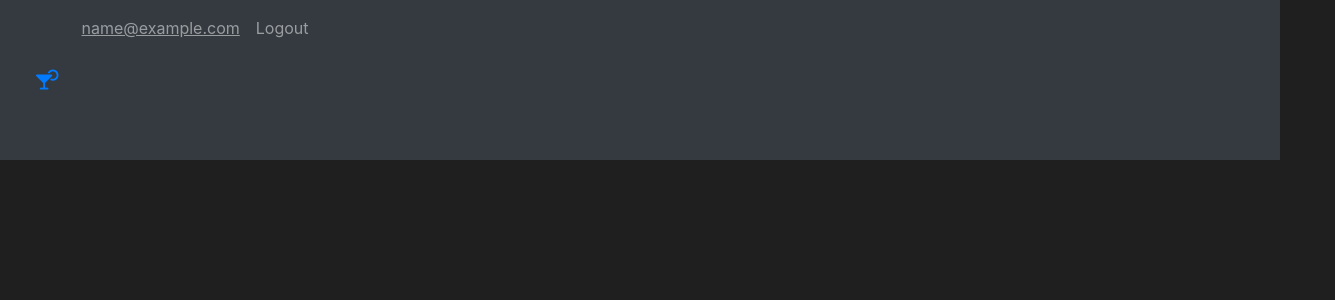
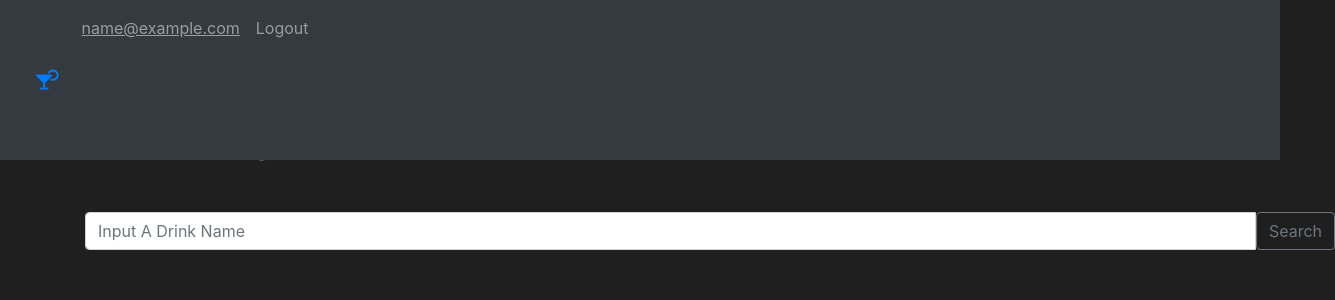
Before and after one commit to CATT-CODE/cocktail_v2_frontend, a React (Create React App) app: page /search-drink-name in a window 1280 px wide. Shown: the top 300 px of the page, 1335 px wide, since content can reach past the window. Built offline with nearby package versions, Linux system fonts and the light colour scheme; sample sign-in values are in the browser's storage.

Commit message:
ingredient page fully refactored, drink name page fully refactored, home page general improvements

```diff
--- a/src/MainRouter.js
+++ b/src/MainRouter.js
@@ -21,11 +21,11 @@ const MainRouter = (props) => {
 					path={"/search-ingredient"}
 					component={SearchIngredient}
 				/>
-				{/* <PrivateRoute
+				<PrivateRoute
 					exact
 					path={"/search-drink-name"}
 					component={SearchDrinkName}
-				/> */}
+				/>
 				<PrivateRoute
 					exact
 					path={"/random-selection"}
--- a/src/components/AuthUser/SearchDrinkName.js
+++ b/src/components/AuthUser/SearchDrinkName.js
@@ -1,31 +1,27 @@
-import React, { Component } from "react";
+import React, { useState } from "react";
 import axios from "axios";
 import { toast } from "react-toastify";
 
 function SearchDrinkName () {
-	state = {
-		searchNameArray: [],
-		nameInput: "",
-		displayInput: "",
+
+	const [searchNameArray, setSearchNameArray] = useState([]);
+	const [nameInput, setNameInput] = useState("");
+	const [displayInput, setDisplayInput] = useState("");
+	const [isLoading, setIsLoading] = useState(false);
+
+	function handleInputOnChange (event) {
+		setNameInput(event.target.value);
 	};
 
-	handleInputOnChange = (event) => {
-		this.setState({
-			nameInput: event.target.value,
-		});
-	};
-
-	handleSearchOnClick = async () => {
-		this.setState({
-			isLoading: true,
-		});
+	async function handleSearchOnClick () {
+			setIsLoading(true);
 		try {
 			let payload = await axios.get(
-				`https://www.thecocktaildb.com/api/json/v1/1/search.php?s=${this.state.nameInput}`
+				`https://www.thecocktaildb.com/api/json/v1/1/search.php?s=${nameInput}`
 			);
 			if (payload.data.drinks === null || payload.data.length === 0) {
 				toast.error(
-					`No results for '${this.state.nameInput}', please try again`,
+					`No results for '${nameInput}', please try again`,
 					{
 						position: "top-center",
 						autoClose: 5000,
@@ -36,25 +32,21 @@ function SearchDrinkName () {
 						progress: undefined,
 					}
 				);
-				this.setState({
-					isLoading: false,
-					nameInput: "",
-				});
+					setIsLoading(false);
+					setNameInput("")
 				return;
 			}
-			this.setState({
-				isLoading: false,
-				searchNameArray: payload.data.drinks,
-				displayInput: this.state.nameInput,
-				nameInput: "",
-			});
+			setIsLoading(false);
+			setSearchNameArray(payload.data.drinks)
+			setDisplayInput(nameInput)
+			setNameInput("")
 		} catch (e) {
 			console.log(e);
 		}
 	};
 
-	showSearchArray = () => {
-		return this.state.searchNameArray.map((item) => {
+	function showSearchArray () {
+		return searchNameArray.map((item) => {
 			return (
 				<div class="col-lg-4" style={{ marginTop: 25 }} key={item.idDrink}>
 					<img
@@ -97,12 +89,12 @@ function SearchDrinkName () {
 					<input
 						onKeyPress={(event) => {
 							if (event.key === "Enter") {
-								this.handleSearchOnClick();
+								handleSearchOnClick();
 							}
 						}}
 						type="text"
-						value={this.state.nameInput}
-						onChange={this.handleInputOnChange}
+						value={nameInput}
+						onChange={(e) => handleInputOnChange(e)}
 						name="nameInput"
 						class="form-control"
 						placeholder="Input A Drink Name"
@@ -110,23 +102,23 @@ function SearchDrinkName () {
 					<button
 						type="submit"
 						class="btn btn-outline-secondary"
-						onClick={this.handleSearchOnClick}
+						onClick={handleSearchOnClick}
 						id="nameInput"
 					>
 						Search
 					</button>
 				</div>
 				<div style={{ marginTop: 25 }}>
-					{this.state.isLoading ? (
+					{isLoading ? (
 						<div>...Loading</div>
 					) : (
 						<div>
-							{this.state.searchNameArray.length > 0 && (
+							{searchNameArray.length > 0 && (
 								<h2 class="text-muted">
-									Results for '<span>{this.state.displayInput}</span>'
+									Results for '<span>{displayInput}</span>'
 								</h2>
 							)}
-							<div className="row">{this.showSearchArray()}</div>
+							<div className="row">{showSearchArray()}</div>
 						</div>
 					)}
 				</div>
--- a/src/components/pages/Home/Home.css
+++ b/src/components/pages/Home/Home.css
@@ -42,7 +42,7 @@ body {
 }
 
 .marketing .col-lg-4 {
-	margin-top: 0rem;
+	margin-top: 0.5rem;
 	margin-bottom: 1.5rem;
 	text-align: center;
 }
--- a/src/components/pages/Home/Home.js
+++ b/src/components/pages/Home/Home.js
@@ -28,11 +28,12 @@ function Home(props) {
 	return (
 		<body>
 			<div class="carousel slide" data-bs-ride="carousel">
-				<div id="my-carousel-bg" class="carousel-inner">
+				<div id="my-carousel-bg" class="carousel-inner" style={{marginTop: -40}}>
 					<div class="carousel-item active">
 						{/* <img className="thumbnail" id="ctMainImg" src={this.state.ctImg} alt="something"/>  */}
 						<div className="w3-card-4">
 							<img
+								onClick={() => props.history.push(`/recipe-detail/${ctID}`)}
 								src={ctImg}
 								alt="LAME"
 								style={{
@@ -84,6 +85,7 @@ function Home(props) {
 				<div class="row">
 					<div class="col-lg-4">
 						<img
+							onClick={() => props.history.push(`/search-drink-name`)}
 							src={nameImg}
 							alt="something"
 							className="bd-placeholder-img rounded-circle"
@@ -106,6 +108,7 @@ function Home(props) {
 					</div>
 					<div class="col-lg-4">
 						<img
+						onClick={() => props.history.push(`/search-ingredient`)}
 							src={ingredientsImg}
 							alt="something"
 							className="bd-placeholder-img rounded-circle"
@@ -132,6 +135,7 @@ function Home(props) {
 					</div>
 					<div class="col-lg-4">
 						<img
+						onClick={() => props.history.push(`/random-selection`)}
 							src={randomImg}
 							alt="something"
 							href="/random-selection"
```
